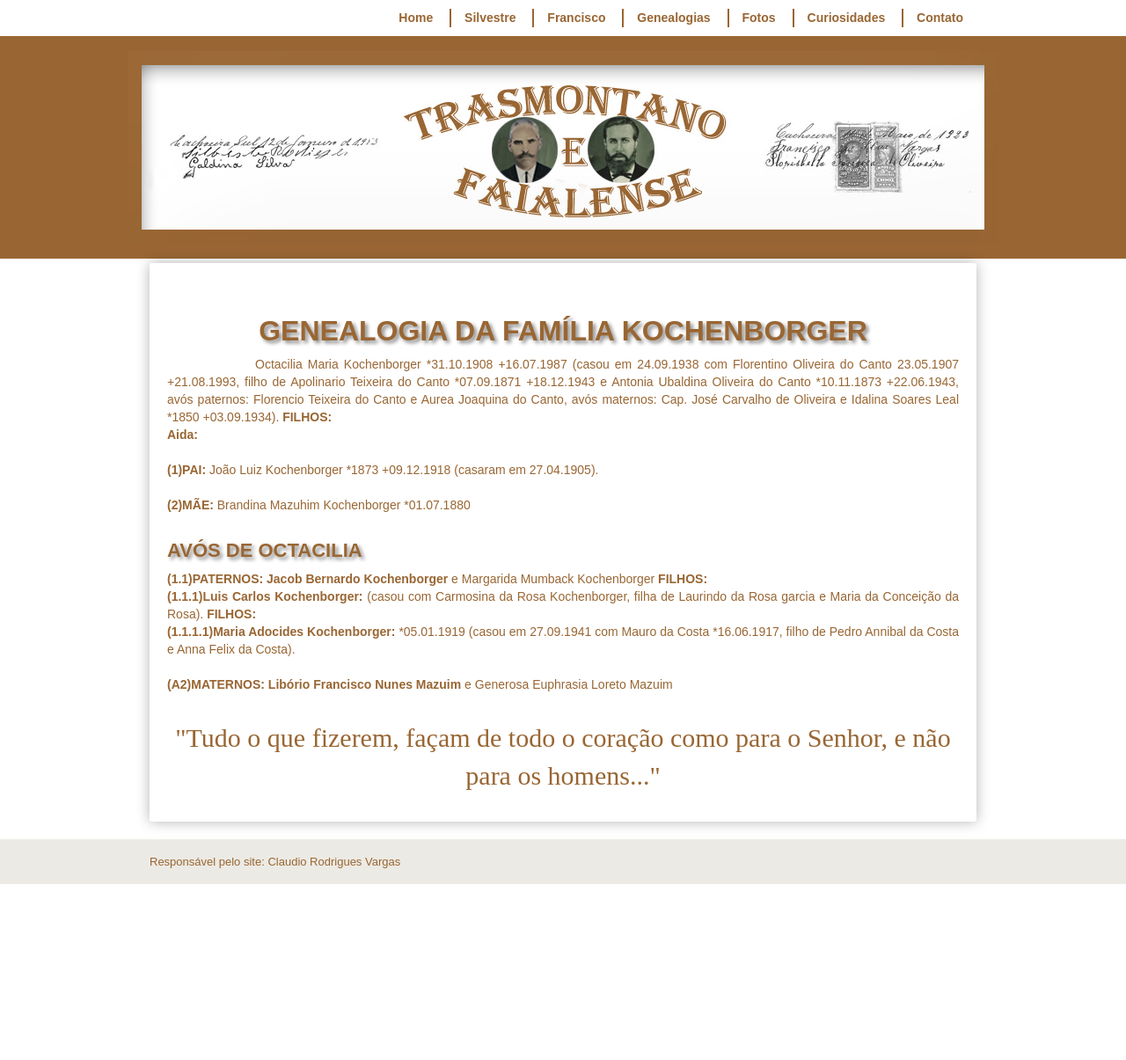
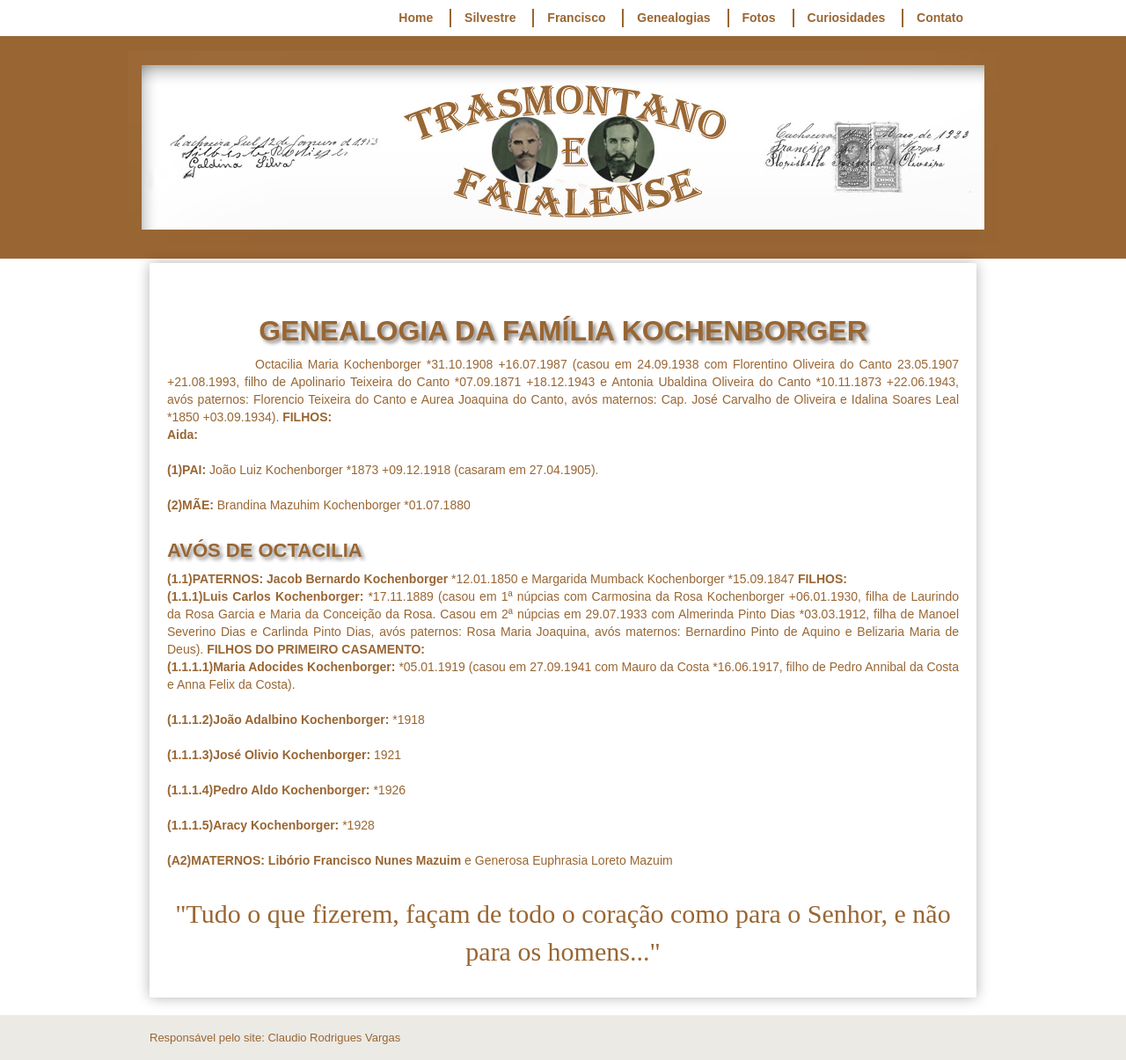
Before and after one commit to claudiovargas1955/claudiovargas1955.github.io, a Jekyll site: the page built from _pages/familia-kochenborger.html, in a window 1280 px wide. Shown: the whole page at 88% size. Built offline with Jekyll 4.4.1, drawn with Linux system fonts in a browser that asks for light colours; some web fonts are replaced; before the commit the page ends 1005 px from its top, so only the background shows below that.

Commit message:
Update familia-kochenborger.html

```diff
--- a/_pages/familia-kochenborger.html
+++ b/_pages/familia-kochenborger.html
@@ -107,11 +107,21 @@ Oliveira e Idalina Soares Leal *1850 +03.09.1934). <b>FILHOS: </b><br>
 <b>(2)MÃE: </b>Brandina Mazuhim Kochenborger *01.07.1880<br><br>
 
 <h4>AVÓS DE OCTACILIA</h4>
-<p><b>(1.1)PATERNOS: Jacob Bernardo Kochenborger </b>e Margarida Mumback Kochenborger <b>FILHOS: </b><br>
-  <b>(1.1.1)Luis Carlos Kochenborger: </b> (casou com Carmosina da Rosa Kochenborger, filha de Laurindo da Rosa garcia e Maria da
-  Conceição da Rosa). <b>FILHOS: </b><br>
+<p><b>(1.1)PATERNOS: Jacob Bernardo Kochenborger </b>*12.01.1850 e Margarida Mumback Kochenborger *15.09.1847 <b>FILHOS: </b><br>
+  <b>(1.1.1)Luis Carlos Kochenborger: </b>*17.11.1889 (casou em 1ª núpcias com Carmosina da Rosa Kochenborger +06.01.1930, filha de
+  Laurindo da Rosa Garcia e Maria da Conceição da Rosa. Casou em 2ª núpcias em 29.07.1933 com Almerinda Pinto Dias *03.03.1912, filha de
+  Manoel Severino Dias e Carlinda Pinto Dias, avós paternos: Rosa Maria Joaquina, avós maternos: Bernardino Pinto de Aquino e Belizaria
+  Maria de Deus). <b>FILHOS DO PRIMEIRO CASAMENTO: </b><br>
     <b>(1.1.1.1)Maria Adocides Kochenborger: </b>*05.01.1919 (casou em 27.09.1941 com Mauro da Costa *16.06.1917, filho de Pedro Annibal
     da Costa e Anna Felix da Costa). <br><br>
+
+    <b>(1.1.1.2)João Adalbino Kochenborger: </b>*1918 <br><br>
+
+    <b>(1.1.1.3)José Olivio Kochenborger: </b>1921 <br><br>
+
+    <b>(1.1.1.4)Pedro Aldo Kochenborger: </b>*1926 <br><br>
+
+    <b>(1.1.1.5)Aracy Kochenborger: </b>*1928 <br><br>
 
 <b>(A2)MATERNOS: Libório Francisco Nunes Mazuim </b>e Generosa Euphrasia Loreto Mazuim <br><br>
 
```
